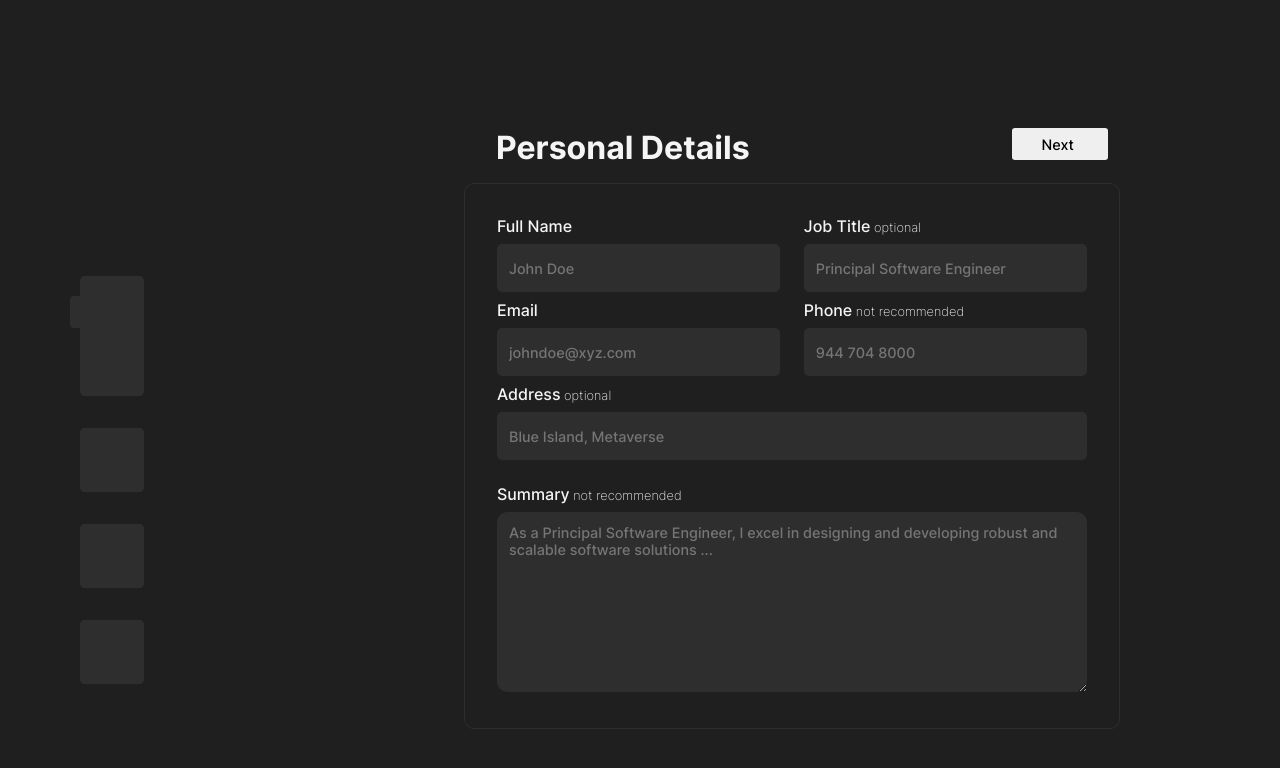
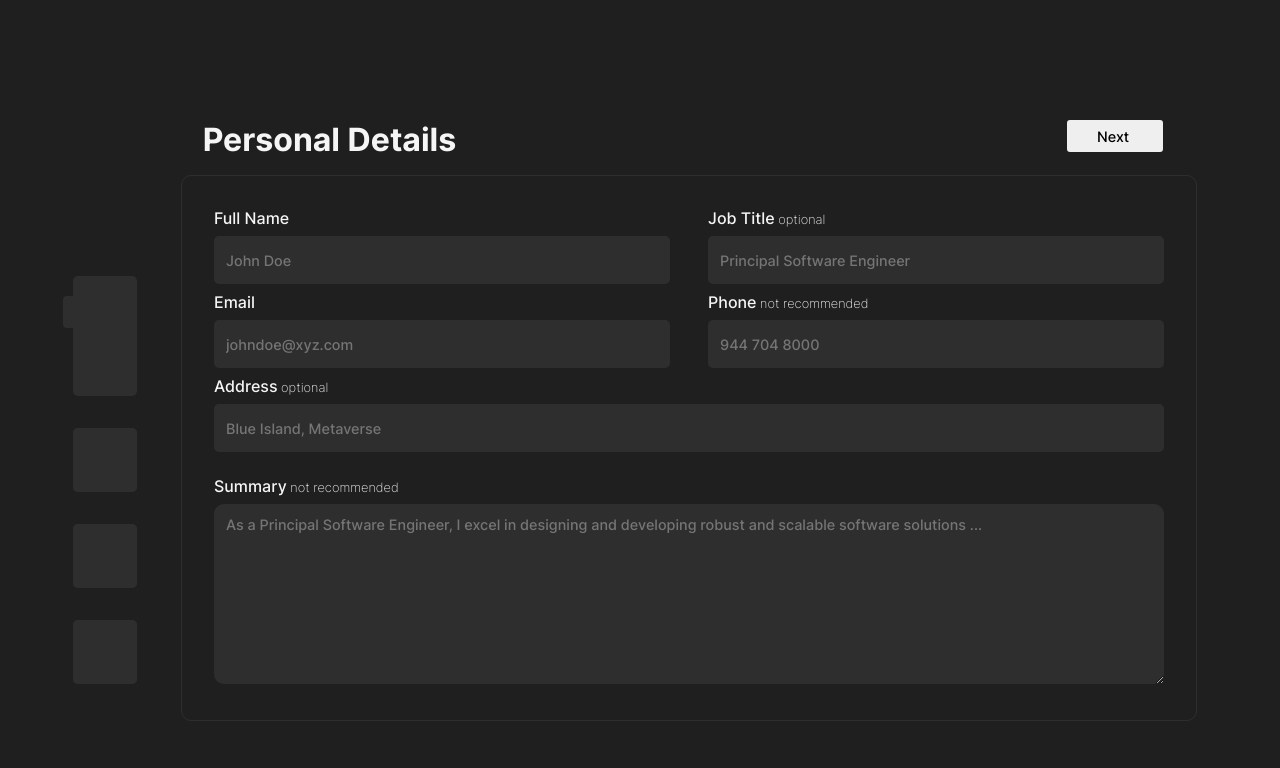
Before and after one commit to sandeepdotcode/code-crafted-resume, a React (Create React App) app: page / in a window 1280 px wide. Both pictures are taken after a click on the button "Get Started!". Shown: the top 768 px of the page. Built offline with nearby package versions, Linux system fonts and the light colour scheme; some icons are missing; what @react-pdf/renderer would draw is missing.

Commit message:
Adjust layout values

```diff
--- a/src/components/MainPage.css
+++ b/src/components/MainPage.css
@@ -1,19 +1,24 @@
 .main-container {
   height: 100%;
   display: flex;
-  gap: 2rem;
+  justify-content: space-evenly;
   overflow: hidden;
+  padding: 0 4rem;
+  gap: 2vw;
 }
 
 /* Form styling */
 
 .form-container {
   flex: 1 1;
-  padding: 8rem 10rem;
-  /* padding-left: 0rem; */
+  padding-top: 15vh;
+  max-width: 90%;
   overflow-y: scroll;
   scrollbar-color: var(--color-accent) var(--input-bg);
-  height: 100%;
+  display: flex;
+  flex-direction: column;
+  align-items: center;
+  gap: 1rem;
 }
 
 .dual-mode .form-container {
@@ -21,16 +26,11 @@
   padding-left: 0rem;
 }
 
-.form-container h3 {
-  margin-left: 2rem;
-}
-
 .form {
   border: 1px groove var(--input-bg);
   border-radius: 10px;
-  margin-top: 1rem;
-  min-height: 90%;
   padding: 2rem;
+  width: 98%;
   display: flex;
   flex-direction: column;
   position: relative;
@@ -63,6 +63,8 @@
 .form-title-div {
   display: flex;
   justify-content: space-between;
+  width: 100%;
+  padding: 0 2rem;
   max-width: 1100px;
 }
 
--- a/src/components/ResumePdf/LiveSections/LivePreview.css
+++ b/src/components/ResumePdf/LiveSections/LivePreview.css
@@ -4,8 +4,7 @@
   flex: 1 1;
   max-width: 40%;
   display: flex;
-  padding: 2.5rem;
-  padding-right: 5rem;
+  padding: 2.5rem 0;
 }
 
 .live-sheet {
--- a/src/components/Sidebar/Sidebar.css
+++ b/src/components/Sidebar/Sidebar.css
@@ -6,7 +6,7 @@
   flex-direction: column;
   justify-content: center;
   gap: 2rem;
-  padding: 0 8rem 0 5rem;
+  /* padding: 0 8rem 0 5rem; */
   min-height: 60rem;
 }
 
```
